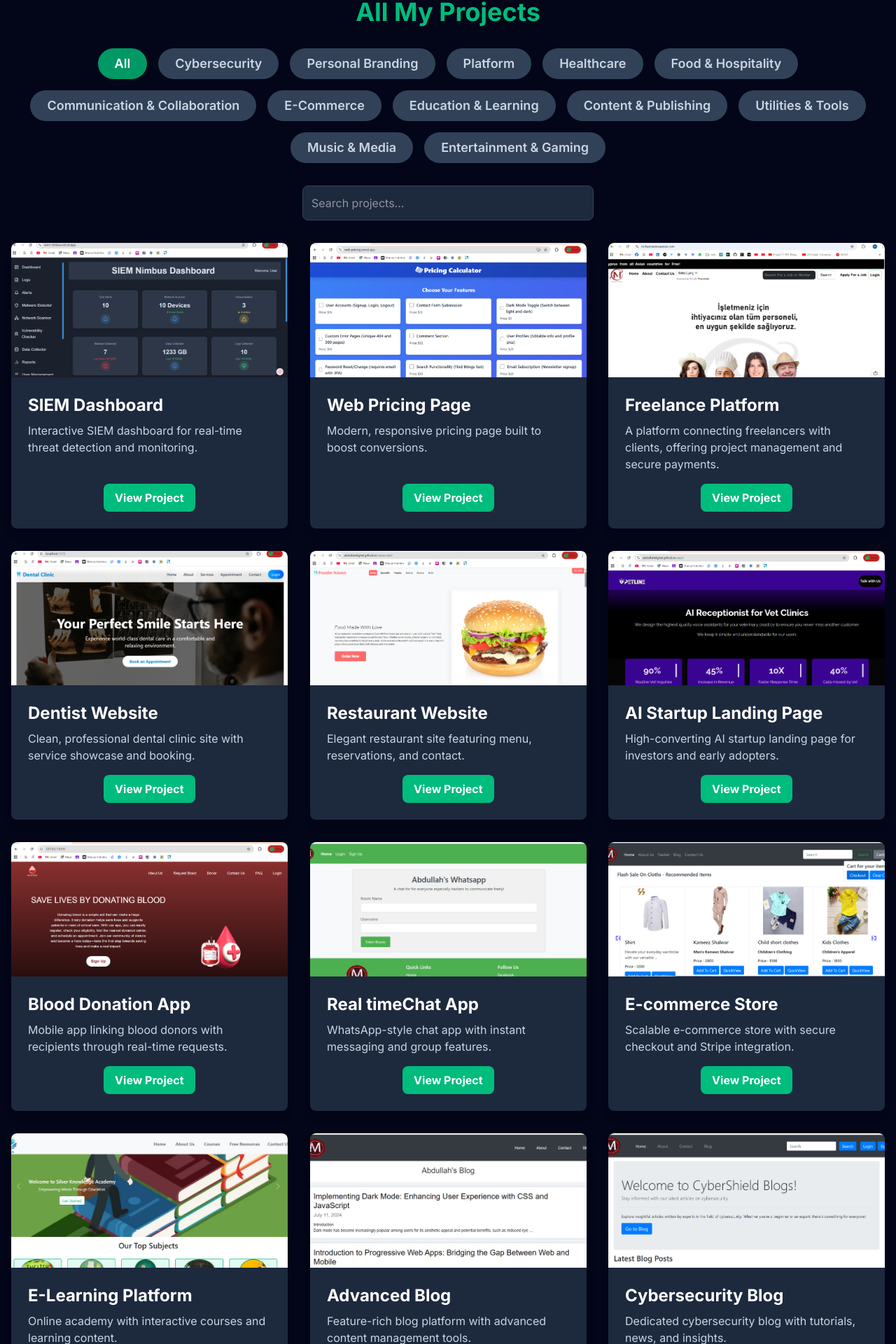
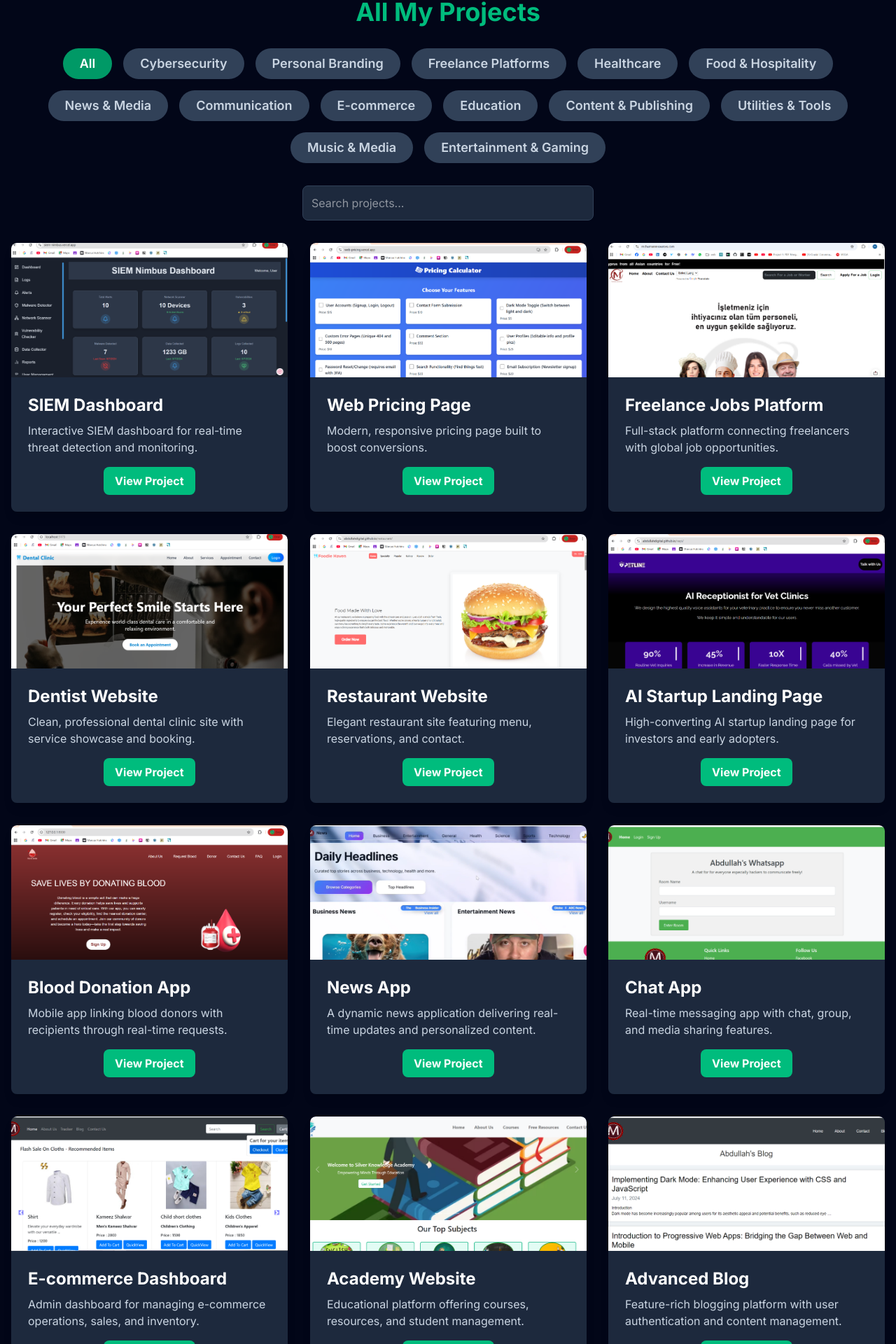
Before and after one commit to abdullahdigital/portfolio-site, a Next.js app: page /projects in a window 1280 px wide. Shown: the part 99-2019 px from the top of the page at 70% size. Built offline with nearby package versions, Linux system fonts and the light colour scheme.

Commit message:
news app

```diff
--- a/src/components/Hero.tsx
+++ b/src/components/Hero.tsx
@@ -49,13 +49,13 @@ const Hero = () => {
             <br />
             <TypeAnimation
              sequence={[
-                'A Full-Stack Developer',
+    'Full-Stack Web Developer',
     1000,
-                'A UI/UX Enthusiast',
+    'Cybersecurity Guy',
     1000,
-                'A Problem Solver',
+    'AI Integration & Automater',
     1000,
-                'Builder of Secure & Scalable Apps',
+    'Agentic AI Solutions Provider',
     1000,
   ]}
               wrapper="span"
@@ -65,8 +65,9 @@ const Hero = () => {
             />
           </h1>
        <p className="mt-3 text-base text-gray-300">
-              I design, build, and secure modern web apps — blending creativity with clean, scalable code.
+  I create modern web apps with AI features — designed to be fast, secure, reliable and responsive.
 </p>
+
             <motion.button
               whileHover={{ scale: 1.05 }}
               whileTap={{ scale: 0.95 }}
--- a/src/data/industriesData.ts
+++ b/src/data/industriesData.ts
@@ -66,6 +66,13 @@ export const industriesData: Industry[] = [
     ],
   },
   {
+    name: 'News & Media',
+    description: 'Delivering timely and engaging content through modern news platforms.',
+    projects: [
+      { title: 'News App', link: 'https://drive.google.com/file/d/1U4Wner4q60Vy1hkMKHV3M8-tGA5TcAl2/view?usp=sharing' },
+    ],
+  },
+  {
     name: 'Education & Learning',
     description: 'Making learning engaging, interactive, and accessible.',
     projects: [
--- a/src/data/projectsData.ts
+++ b/src/data/projectsData.ts
@@ -33,12 +33,12 @@ export const projectsData: ProjectCardProps[] = [
   },
   {
     id: 3,
-    title: 'Freelance Platform',
-    description: 'A platform connecting freelancers with clients, offering project management and secure payments.',
+    title: 'Freelance Jobs Platform',
+    description: 'Full-stack platform connecting freelancers with global job opportunities.',
     image: '/projects/3freelance-jobs-platform.png',
     link: 'https://drive.google.com/file/d/1bNDfD9i6xd60CFRePHl-Z8mF1pQkOcyr/view?usp=sharing',
     github: '#',
-    category: 'Platform',
+    category: 'Freelance Platforms',
     isFeatured: true,
   },
   {
@@ -46,7 +46,7 @@ export const projectsData: ProjectCardProps[] = [
     title: 'Dentist Website',
     description: 'Clean, professional dental clinic site with service showcase and booking.',
     image: '/projects/4dentist.png',
-    link: 'https://drive.google.com/file/d/10SRF4gzLqOkPdrzaCGOIHIDQ50529x-9/view?usp=sharing',
+    link: 'https://drive.google.com/file/d/1bNDfD9i6xd60CFRePHl-Z8mF1pQkOcyr/view?usp=sharing',
     github: '#',
     category: 'Healthcare',
     isFeatured: true,
@@ -83,38 +83,48 @@ export const projectsData: ProjectCardProps[] = [
   },
   {
     id: 8,
-    title: 'Real timeChat App',
-    description: 'WhatsApp-style chat app with instant messaging and group features.',
-    image: '/projects/8whatsapp.png',
-    link: 'https://www.linkedin.com/posts/abdullahdigital_webdev-chatapp-buildyourbrand-activity-7229778659383873536-u4Nr?utm_source=share&utm_medium=member_desktop&rcm=ACoAAESxBI8BxvPwjujJf4hh5F_riANWHXN8Vt8',
+    title: 'News App',
+    description: 'A dynamic news application delivering real-time updates and personalized content.',
+    image: '/projects/news-app.png',
+    link: 'https://drive.google.com/file/d/1U4Wner4q60Vy1hkMKHV3M8-tGA5TcAl2/view?usp=sharing',
     github: '#',
-    category: 'Communication & Collaboration',
+    category: 'News & Media',
     isFeatured: false,
   },
   {
     id: 9,
-    title: 'E-commerce Store',
-    description: 'Scalable e-commerce store with secure checkout and Stripe integration.',
-    image: '/projects/9ecom.png',
-    link: 'https://www.linkedin.com/posts/abdullahdigital_webdevelopment-ecommercewebsite-techsolutions-activity-7234047281337974784-96Kj?utm_source=share&utm_medium=member_desktop&rcm=ACoAAESxBI8BxvPwjujJf4hh5F_riANWHXN8Vt8',
+    title: 'Chat App',
+    description: 'Real-time messaging app with chat, group, and media sharing features.',
+    image: '/projects/8whatsapp.png',
+    link: 'https://www.linkedin.com/posts/abdullahdigital_webdevelopment-reactjs-realtimechat-activity-7223908867040448512-y-1N?utm_source=share&utm_medium=member_desktop&rcm=ACoAAESxBI8BxvPwjujJf4hh5F_riANWHXN8Vt8',
     github: '#',
-    category: 'E-Commerce',
+    category: 'Communication',
     isFeatured: false,
   },
   {
     id: 10,
-    title: 'E-Learning Platform',
-    description: 'Online academy with interactive courses and learning content.',
-    image: '/projects/10academy.png',
-    link: 'https://www.linkedin.com/posts/abdullahdigital_websitedevelopment-onlinebussiness-businessgrowth-activity-7222806588179259392-SLOi?utm_source=share&utm_medium=member_desktop&rcm=ACoAAESxBI8BxvPwjujJf4hh5F_riANWHXN8Vt8',
+    title: 'E-commerce Dashboard',
+    description: 'Admin dashboard for managing e-commerce operations, sales, and inventory.',
+    image: '/projects/9ecom.png',
+    link: 'https://www.linkedin.com/posts/abdullahdigital_webdevelopment-ecommercedevelopment-businesssolutions-activity-7224268840242227200-h_tq?utm_source=share&utm_medium=member_desktop&rcm=ACoAAESxBI8BxvPwjujJf4hh5F_riANWHXN8Vt8',
     github: '#',
-    category: 'Education & Learning',
+    category: 'E-commerce',
     isFeatured: false,
   },
   {
     id: 11,
+    title: 'Academy Website',
+    description: 'Educational platform offering courses, resources, and student management.',
+    image: '/projects/10academy.png',
+    link: 'https://www.linkedin.com/posts/abdullahdigital_webdevelopment-elearning-educationtech-activity-7224628813443809280-m-1g?utm_source=share&utm_medium=member_desktop&rcm=ACoAAESxBI8BxvPwjujJf4hh5F_riANWHXN8Vt8',
+    github: '#',
+    category: 'Education',
+    isFeatured: false,
+  },
+  {
+    id: 12,
     title: 'Advanced Blog',
-    description: 'Feature-rich blog platform with advanced content management tools.',
+    description: 'Feature-rich blogging platform with user authentication and content management.',
     image: '/projects/11blog-advance.png',
     link: 'https://www.linkedin.com/posts/abdullahdigital_websitedeveloper-ngo-bloggingjourney-activity-7230801396810366976-GP1I?utm_source=share&utm_medium=member_desktop&rcm=ACoAAESxBI8BxvPwjujJf4hh5F_riANWHXN8Vt8',
     github: '#',
@@ -122,19 +132,19 @@ export const projectsData: ProjectCardProps[] = [
     isFeatured: false,
   },
   {
-    id: 12,
+    id: 13,
     title: 'Cybersecurity Blog',
-    description: 'Dedicated cybersecurity blog with tutorials, news, and insights.',
+    description: 'Informative blog focusing on cybersecurity news, tips, and best practices.',
     image: '/projects/12blog-cyber.png',
     link: 'https://www.linkedin.com/posts/abdullahdigital_websitedeveloper-buildyourbrand-startablog-activity-7228644717570265088--yKk?utm_source=share&utm_medium=member_desktop&rcm=ACoAAESxBI8BxvPwjujJf4hh5F_riANWHXN8Vt8',
     github: '#',
-    category: 'Content & Publishing',
+    category: 'Cybersecurity',
     isFeatured: false,
   },
   {
-    id: 13,
+    id: 14,
     title: 'Text Utility App',
-    description: 'Web app offering text transformations and productivity tools.',
+    description: 'A versatile web tool for text manipulation, analysis, and formatting.',
     image: '/projects/13textUtils.png',
     link: 'https://www.linkedin.com/posts/abdullahdigital_webdevelopment-techsolutions-businessgrowth-activity-7226455256988037120-yhbu?utm_source=share&utm_medium=member_desktop&rcm=ACoAAESxBI8BxvPwjujJf4hh5F_riANWHXN8Vt8',
     github: '#',
@@ -142,19 +152,19 @@ export const projectsData: ProjectCardProps[] = [
     isFeatured: false,
   },
   {
-    id: 14,
+    id: 15,
     title: 'Small E-commerce',
-    description: 'Lightweight e-commerce solution for small business owners.',
+    description: 'A compact e-commerce solution for small businesses to showcase and sell products.',
     image: '/projects/14small-ecom.png',
     link: 'https://abdullahdigital.github.io/womanandchild/',
     github: '#',
-    category: 'E-Commerce',
+    category: 'E-commerce',
     isFeatured: false,
   },
   {
-    id: 15,
+    id: 16,
     title: 'Weather App',
-    description: 'Weather app showing live forecasts with API integration.',
+    description: 'Real-time weather application providing forecasts and conditions for any location.',
     image: '/projects/15weather.png',
     link: 'https://www.linkedin.com/posts/abdullahdigital_websitedevelopment-techsolutions-businessgrowth-activity-7227693291918536704-Ucfx?utm_source=share&utm_medium=member_desktop&rcm=ACoAAESxBI8BxvPwjujJf4hh5F_riANWHXN8Vt8',
     github: '#',
@@ -162,9 +172,9 @@ export const projectsData: ProjectCardProps[] = [
     isFeatured: false,
   },
   {
-    id: 16,
+    id: 17,
     title: 'Text Editor',
-    description: 'Minimalist online text editor with essential features.',
+    description: 'A simple yet functional web-based text editor for quick notes and code snippets.',
     image: '/projects/16text.png',
     link: 'https://text-hero.vercel.app/',
     github: '#',
@@ -172,19 +182,19 @@ export const projectsData: ProjectCardProps[] = [
     isFeatured: false,
   },
   {
-    id: 17,
+    id: 18,
     title: 'Printer E-commerce',
-    description: 'Niche e-commerce site specializing in printer sales and services.',
+    description: 'Specialized e-commerce platform for printers and printing supplies.',
     image: '/projects/17printer.png',
     link: 'https://abdullahdigital.github.io/printer/',
     github: '#',
-    category: 'E-Commerce',
+    category: 'E-commerce',
     isFeatured: false,
   },
   {
-    id: 18,
+    id: 19,
     title: 'Personal Portfolio',
-    description: 'Responsive personal portfolio showcasing skills and projects.',
+    description: 'A showcase of my work, skills, and professional journey.',
     image: '/projects/18portfolio.png',
     link: 'https://abdullahdigital.github.io/portfolio/',
     github: '#',
@@ -192,9 +202,9 @@ export const projectsData: ProjectCardProps[] = [
     isFeatured: false,
   },
   {
-    id: 19,
+    id: 20,
     title: 'Robo Speaker',
-    description: 'Text-to-speech app that converts written text into natural audio.',
+    description: 'A fun utility app that converts text into speech with a robotic voice.',
     image: '/projects/19robospeaker.png',
     link: 'https://www.linkedin.com/posts/abdullahdigital_websitedevelopment-backendwebsite-businessgrowth-activity-7225336759339880448-vI19?utm_source=share&utm_medium=member_desktop&rcm=ACoAAESxBI8BxvPwjujJf4hh5F_riANWHXN8Vt8',
     github: '#',
@@ -202,9 +212,9 @@ export const projectsData: ProjectCardProps[] = [
     isFeatured: false,
   },
   {
-    id: 20,
+    id: 21,
     title: 'Flask SIEM',
-    description: 'Custom SIEM system built in Flask for event monitoring and analysis.',
+    description: 'A Security Information and Event Management (SIEM) system built with Flask.',
     image: '/projects/20flask-siem.png',
     link: 'https://www.linkedin.com/posts/abdullahdigital_websitedevelopment-flaskdeveloper-businesswebsite-activity-7231896232263065600-0k5A?utm_source=share&utm_medium=member_desktop&rcm=ACoAAESxBI8BxvPwjujJf4hh5F_riANWHXN8Vt8',
     github: '#',
@@ -212,9 +222,9 @@ export const projectsData: ProjectCardProps[] = [
     isFeatured: false,
   },
   {
-    id: 21,
+    id: 22,
     title: 'SIEM System',
-    description: 'Comprehensive SIEM solution built with Django for enterprise security.',
+    description: 'Comprehensive SIEM solution for real-time security monitoring and threat detection.',
     image: '/projects/21siem.png',
     link: 'https://www.linkedin.com/posts/abdullahdigital_webdevelopment-techinnovation-projectshowcase-activity-7232974479205826560-lZEZ?utm_source=share&utm_medium=member_desktop&rcm=ACoAAESxBI8BxvPwjujJf4hh5F_riANWHXN8Vt8',
     github: '#',
@@ -222,9 +232,9 @@ export const projectsData: ProjectCardProps[] = [
     isFeatured: false,
   },
   {
-    id: 22,
+    id: 23,
     title: 'Music Player',
-    description: 'Web-based music player with playlists and playback controls.',
+    description: 'A sleek and functional music player with playlist management and audio controls.',
     image: '/projects/22music.png',
     link: 'https://abdullahdigital.github.io/music/',
     github: '#',
@@ -232,9 +242,9 @@ export const projectsData: ProjectCardProps[] = [
     isFeatured: false,
   },
   {
-    id: 23,
+    id: 24,
     title: 'Gaming Platform',
-    description: 'Casual gaming platform with engaging mini-games.',
+    description: 'An interactive platform for casual gaming and entertainment.',
     image: '/projects/23gaming.png',
     link: 'https://abdullahdigital.github.io/ali/',
     github: '#',
@@ -242,19 +252,19 @@ export const projectsData: ProjectCardProps[] = [
     isFeatured: false,
   },
   {
-    id: 24,
+    id: 25,
     title: 'ShopiCore E-commerce',
-    description: 'Modern online store with essential shopping features.',
+    description: 'Modern e-commerce platform with advanced product management and secure checkout.',
     image: '/projects/24shopicore.png',
     link: 'https://abdullahdigital.github.io/shopicore/',
     github: '#',
-    category: 'E-Commerce',
+    category: 'E-commerce',
     isFeatured: false,
   },
   {
-    id: 25,
+    id: 26,
     title: 'Coming Soon Page',
-    description: 'Stylish coming soon page for new product launches.',
+    description: 'A stylish coming soon page to build anticipation for a new website or product.',
     image: '/projects/25comingsoon.png',
     link: 'https://abdullahdigital.github.io/comingsoon/',
     github: '#',
@@ -262,9 +272,9 @@ export const projectsData: ProjectCardProps[] = [
     isFeatured: false,
   },
   {
-    id: 26,
+    id: 27,
     title: 'Landing Page',
-    description: 'Versatile landing page template for businesses and startups.',
+    description: 'A high-converting landing page designed to capture leads and showcase services.',
     image: '/projects/26landingpage.png',
     link: 'https://abdullahdigital.github.io/landingpage/',
     github: '#',
```
Also changed, not shown: public/projects/news-app.png (added). Lines whose indentation alone changed are shown as unchanged.
